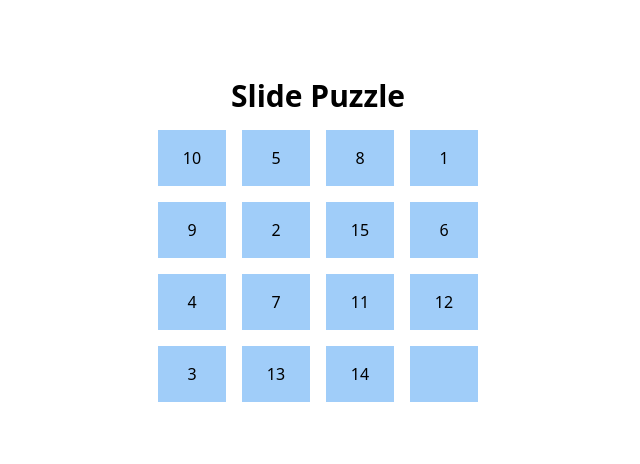
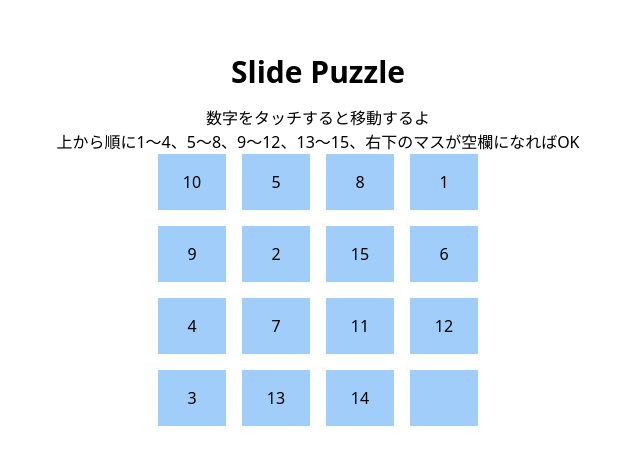
Before and after one commit to sukemaru-web3/quiz-site, a Next.js app: page /slidePuzzle in a window 1280 px wide. Shown: the part 160-624 px from the top of the page, without its empty margins (322-962 px from the left). Built offline with nearby package versions, Linux system fonts and the light colour scheme.

Commit message:
テキスト追加

```diff
--- a/pages/slidePuzzle.js
+++ b/pages/slidePuzzle.js
@@ -60,6 +60,8 @@ export default function Home() {
   return (
     <div className="container mx-auto">
       <h1 className="text-3xl font-bold mb-4">Slide Puzzle</h1>
+      <p>数字をタッチすると移動するよ</p>
+      <p>上から順に1～4、5～8、9～12、13～15、右下のマスが空欄になればOK</p>
       <div className="grid grid-cols-4 gap-4 w-80">
         {board.map((value, index) => (
           <div
```
